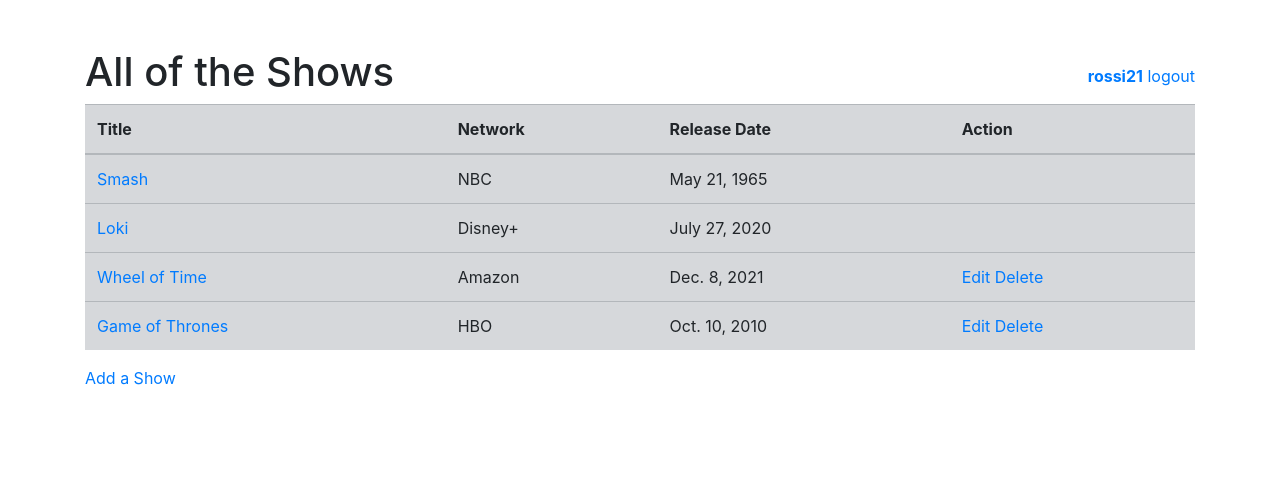
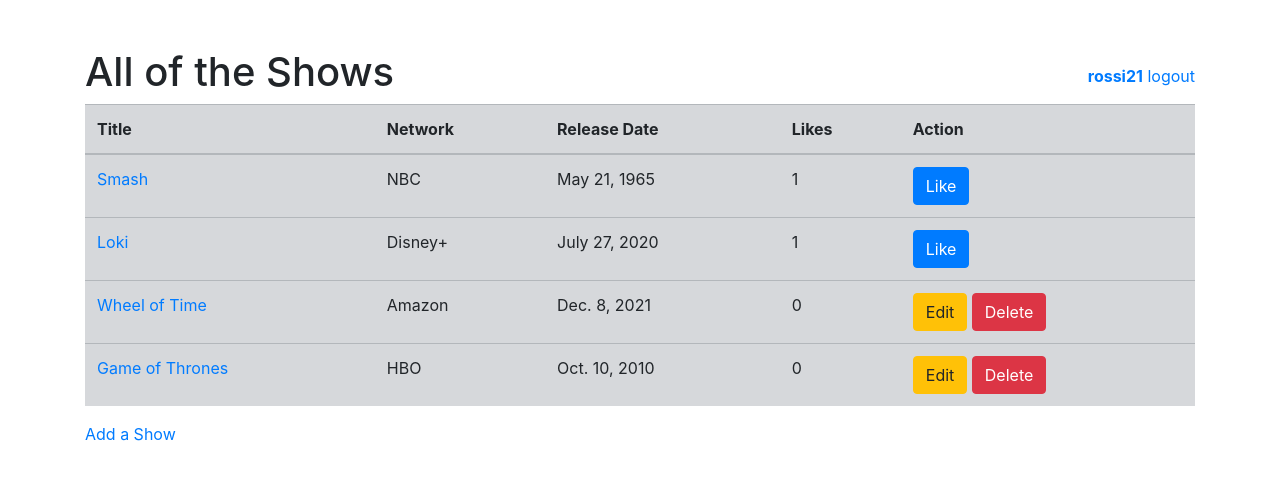
Before and after one commit to Rossi-21/form_shows, a Django app: page /shows/ in a window 1280 px wide. Shown: the top 480 px of the page. Run offline with Django 4.2, Linux system fonts and the light colour scheme; a user stored in the database is signed in; data comes from the database, SQL or seed files in the repository; both versions use the stored data as it was after the commit.

Commit message:
show likes

```diff
--- a/user_app/models.py
+++ b/user_app/models.py
@@ -7,5 +7,6 @@ class Show(models.Model):
     network = models.CharField(max_length=256)
     release_date = models.DateField()
     description = models.TextField()
+    like = models.ManyToManyField(User, related_name='liked_shows', blank=True)
     created_at =  models.DateTimeField(auto_now_add=True, null = True)
     updated_at = models.DateTimeField(auto_now=True, null= True)
--- a/user_app/templates/shows.html
+++ b/user_app/templates/shows.html
@@ -14,6 +14,7 @@
             <th>Title</th>
             <th>Network</th>
             <th>Release Date</th>
+            <th>Likes</th>
             <th>Action</th>
         </thead>
             <tbody>
@@ -22,10 +23,19 @@
                     <td><a href="/shows/{{show.id}}">{{show.title}}</a></td>
                     <td>{{show.network}}</td>
                     <td>{{show.release_date}}</td>
+                    <td>{{show.like.count}}</td>
                     {% if request.user == show.user %}
-                        <td><a href="/shows/{{show.id}}/edit">Edit</a> <a href="/shows/{{show.id}}/delete">Delete</a></td>
+                        <td>
+                            <a href="/shows/{{show.id}}/edit"><button class="btn btn-warning">Edit</button></a>
+                            <a href="/shows/{{show.id}}/delete"><button class="btn btn-danger">Delete</button></a>
+                        </td>
                     {% else %}
-                        <td></td>
+                        <td>
+                            <form action="{% url 'likeShow' show.id %}" method="POST">
+                                {% csrf_token %}
+                                <input class="btn btn-primary" type="submit" value="Like">
+                            </form>
+                        </td>
                     {% endif %}
                 </tr>
                 {% endfor %}
--- a/user_app/templates/view.html
+++ b/user_app/templates/view.html
@@ -7,7 +7,6 @@
             <strong>{{request.user}}</strong>
             <a href="{% url  'allShows'%}">View Shows</a>
         </div>
-
     </div>
     <strong>Network: </strong><p>{{show.network}}</p>
     <strong>Release date: </strong><p>{{show.release_date}}</p>
--- a/user_app/urls.py
+++ b/user_app/urls.py
@@ -9,7 +9,8 @@ urlpatterns = [
     path('shows/<int:id>/edit/', views.editShow, name="editShow"),
     path('shows/<int:id>/delete/', views.deleteShow, name="deleteShow" ),
     path('register', views.registerUser, name="registerUser"),
-    path('user/<int:id>', views.showUser, name="showUser"),
+    path('user/<int:id>/', views.showUser, name="showUser"),
+    path('like/<int:id>/', views.likeShow, name="likeShow"),
     path('login', views.loginUser, name="loginUser"),
     path('logout/', views.logoutUser, name="logoutUser"),
 ]
--- a/user_app/views.py
+++ b/user_app/views.py
@@ -51,6 +51,7 @@ def loginUser(request):
 
     return render(request, 'login.html', context)
 
+@login_required
 def showUser(request, id):
 
     user = User.objects.get(id=id)
@@ -105,12 +106,23 @@ def viewShow(request, id):
 @login_required
 def allShows(request):
 
+    user = request.user
     shows = Show.objects.all()
 
     context = {
+        'user' : user,
         'shows' : shows,
     }
+
     return render(request, "shows.html", context )
+
+@login_required
+def likeShow(reqeust, id):
+    show = Show.objects.get(id=id)
+
+    show.like.add(reqeust.user)
+
+    return redirect('allShows')
 
 @login_required
 def editShow(request, id):
```
Also changed, not shown: user_app/templates/user.html (+17 -4 lines), db.sqlite3, user_app/migrations/0004_show_like.py (added).
